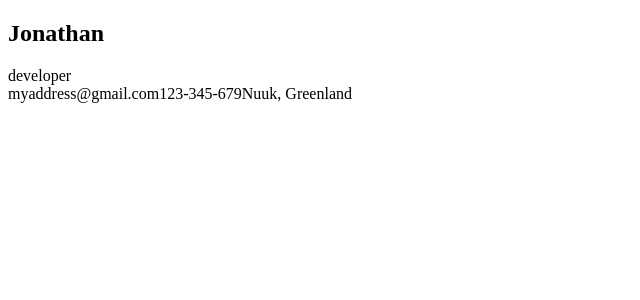
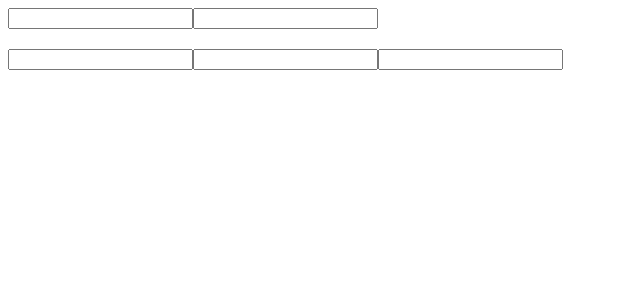
Before and after one commit to john0ground/CV-App, a React (Vite) app: page / in a window 1280 px wide. Shown: the top 300 px of the page, without its empty margins (0-640 px from the left). Built offline with nearby package versions, Linux system fonts and the light colour scheme.

Commit message:
setup personal & contact components

```diff
--- a/src/App.tsx
+++ b/src/App.tsx
@@ -1,35 +1,11 @@
-interface PersonalDetailsProps { fullName:string, niche:string}
-interface ContactDetailsProps {email:string, contactNumber:string, address:string}
+import HeaderDetails from './components/HeaderDetails';
+import ContactDetails from './components/ContactDetails';
 
-function PersonalDetails({fullName, niche}: PersonalDetailsProps) {
-    return(
-        <section>
-            <h2>{fullName}</h2>
-            <span>{niche}</span>
-        </section>
+export default function App() {
+    return (
+        <>
+            <HeaderDetails/>
+            <ContactDetails/>
+        </>
     );
 }
-
-function ContactDetails({email, contactNumber, address}: ContactDetailsProps) {
-    return (
-        <section>
-            <span>{email}</span>
-            <span>{contactNumber}</span>
-            <span>{address}</span>
-        </section>
-    );
-}
-
-export default function App() {
-
-    return (
-        <div>
-            <PersonalDetails fullName="Jonathan" niche="developer" />
-            <ContactDetails
-                email="myaddress@gmail.com"
-                contactNumber="123-345-679"
-                address="Nuuk, Greenland"
-            />
-        </div>
-    );
-}
--- /dev/null
+++ b/src/components/ContactDetails.tsx
@@ -0,0 +1,54 @@
+import TextInput from "./TextInput";
+import { useState } from "react";
+interface ContactDetailsProps { email:string, contactNumber:string, address:string}
+
+function ContactSection({email, contactNumber, address}: ContactDetailsProps) {
+    return(
+        <section>
+            <span>{email}</span>
+            <span>{contactNumber}</span>
+            <span>{address}</span>
+        </section>
+    );
+}
+
+export default function ContactDetails() {
+    const [email, setEmail] = useState('');
+    const [contactNumber, setContactNumber] = useState('');
+    const [address, setAddress] = useState('');
+
+
+    function handleEmail(value:string) {
+        setEmail(value);
+    }
+
+    function handleContactNum(value:string) {
+        setContactNumber(value);
+    }
+
+    function handleAddress(value:string) {
+        setAddress(value);
+    }
+
+    return (
+        <>
+            <TextInput
+                value={email}
+                onChange={(e: { target: { value: string; }; }) => handleEmail(e.target.value)}
+            />
+            <TextInput
+                value={contactNumber}
+                onChange={(e: { target: { value: string; }; }) => handleContactNum(e.target.value)}
+            />
+            <TextInput
+                value={address}
+                onChange={(e: { target: { value: string; }; }) => handleAddress(e.target.value)}
+            />
+            <ContactSection
+                email={email}
+                contactNumber={contactNumber}
+                address={address}
+            />
+        </>
+    );
+}
--- /dev/null
+++ b/src/components/HeaderDetails.tsx
@@ -0,0 +1,42 @@
+import TextInput from "./TextInput";
+import { useState } from "react";
+interface PersonalDetailsProps { fullName:string, niche:string}
+
+function HeaderSection({fullName, niche}: PersonalDetailsProps) {
+    return(
+        <section>
+            <h2>{fullName}</h2>
+            <span>{niche}</span>
+        </section>
+    );
+}
+
+export default function HeaderDetails() {
+    const [fullName, setFullName] = useState('');
+    const [niche, setNiche] = useState('');
+
+    function handleFullName(value:string) {
+        setFullName(value);
+    }
+
+    function handleNiche(value:string) {
+        setNiche(value);
+    }
+
+    return (
+        <>
+            <TextInput
+                value={fullName}
+                onChange={(e: { target: { value: string; }; }) => handleFullName(e.target.value)}
+            />
+            <TextInput
+                value={niche}
+                onChange={(e: { target: { value: string; }; }) => handleNiche(e.target.value)}
+            />
+            <HeaderSection
+                fullName={fullName}
+                niche={niche}
+            />
+        </>
+    );
+}
--- /dev/null
+++ b/src/components/TextInput.tsx
@@ -0,0 +1,12 @@
+export default function TextInput({value, onChange}) {
+    return (
+        <input
+            type="text"
+            value={value}
+            onChange={onChange}
+        />
+    );
+}
+
+
+//  label
```
